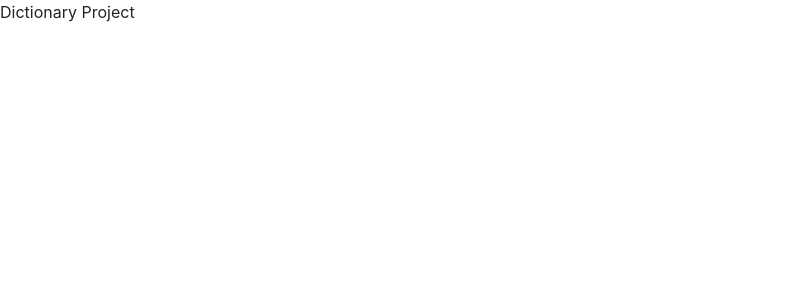
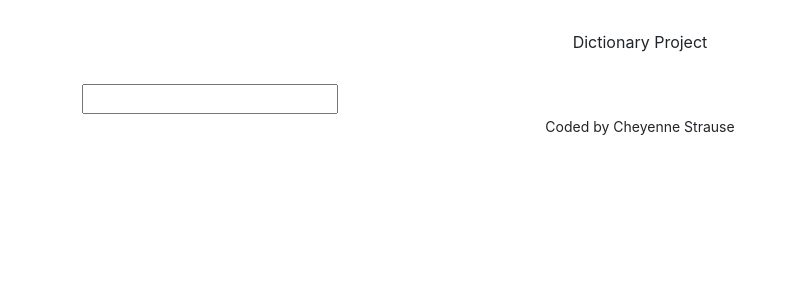
Before and after one commit to CheyenneStrause/dictionary-project, a React (Create React App) app: page / in a window 1280 px wide. Shown: the top 300 px of the page, without its empty margins (0-796 px from the left). Built offline with nearby package versions, Linux system fonts and the light colour scheme.

Commit message:
Created Dictionary.js component
Created Dictionary.js component with a working form

```diff
--- a/src/App.css
+++ b/src/App.css
@@ -0,0 +1,8 @@
+.App-header {
+  margin: 30px 0;
+}
+
+.App-footer {
+  text-align: center;
+  margin: 30px 0;
+}
--- a/src/App.js
+++ b/src/App.js
@@ -1,10 +1,18 @@
+import Dictionary from "./Dictionary";
 import "./App.css";
 
 function App() {
   return (
     <div className="App">
-      <header className="App-header"></header>
-      Dictionary Project
+      <div className="container">
+        <header className="App-header text-center">Dictionary Project</header>
+        <main>
+          <Dictionary />
+        </main>
+        <footer className="text-center">
+          <small>Coded by Cheyenne Strause</small>
+        </footer>
+      </div>
     </div>
   );
 }
--- /dev/null
+++ b/src/Dictionary.js
@@ -0,0 +1,23 @@
+import React, { useState } from "react";
+import "./Dictionary.css";
+
+export default function Dictionary() {
+  let [keyword, setKeyword] = useState("");
+
+  function search(event) {
+    event.preventDefault();
+    alert(`Searching for ${keyword}`);
+  }
+
+  function handleKeywordChange(event) {
+    setKeyword(event.target.value);
+  }
+
+  return (
+    <div className="Dictionary">
+      <form onSubmit={search}>
+        <input type="search" onChange={handleKeywordChange} />
+      </form>
+    </div>
+  );
+}
```
Also changed, not shown: src/Dictionary.css (added).
